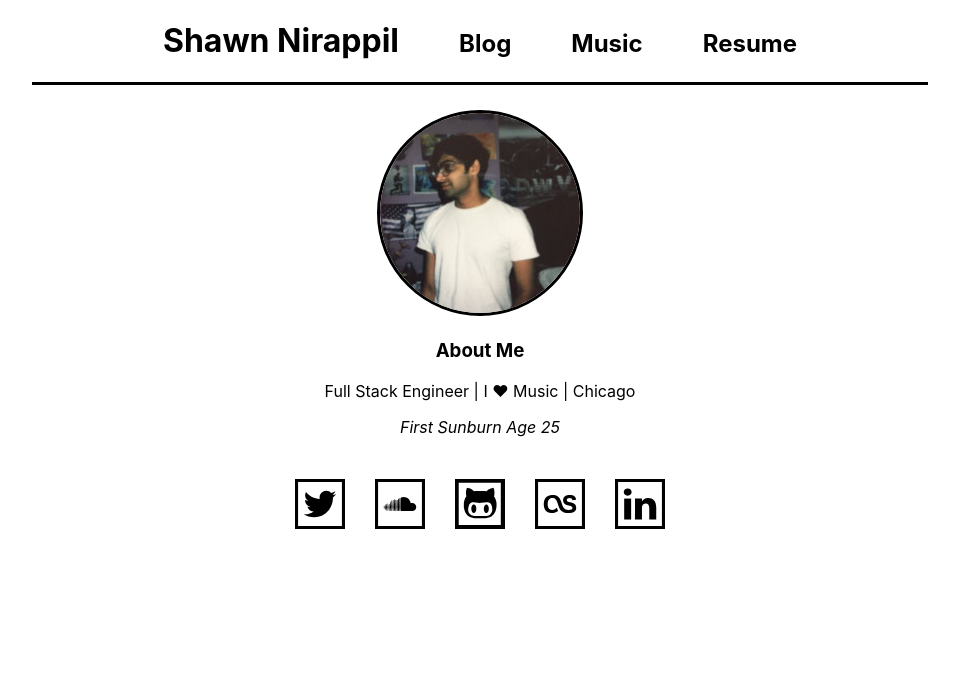
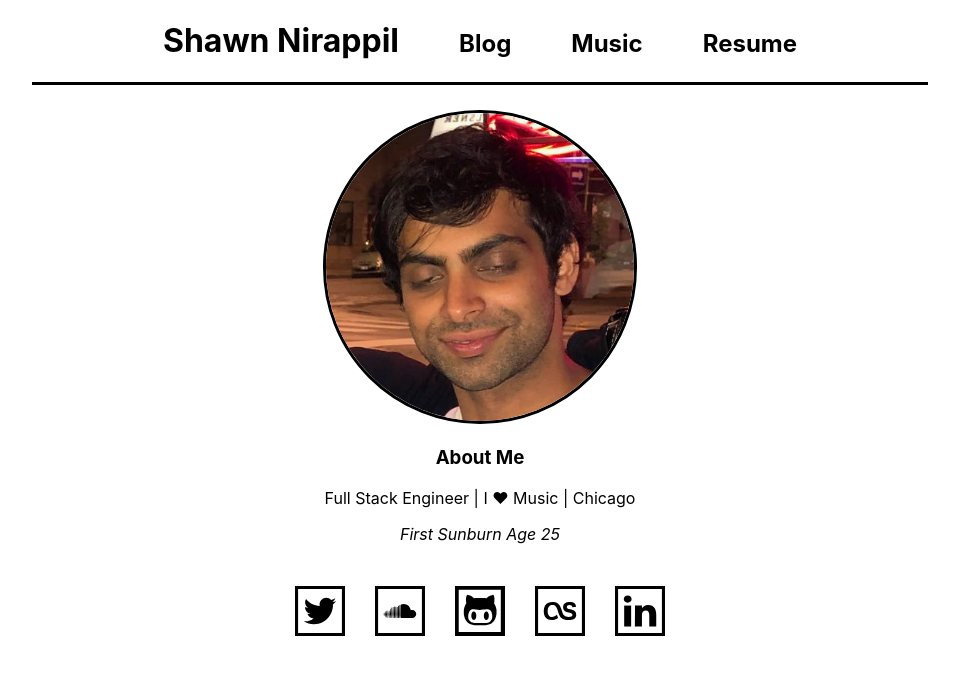
Before and after one commit to snirappi/ShawnNirappil.com, a React (Create React App) app in the folder shawnnirappil/: page /#/ in a window 1280 px wide. Shown: the top 674 px of the page, without its empty margins (160-1119 px from the left). Built offline with nearby package versions, Linux system fonts and the light colour scheme.

Commit message:
updated profile picture and sizing

```diff
--- a/shawnnirappil/src/App.css
+++ b/shawnnirappil/src/App.css
@@ -105,6 +105,8 @@ a:visited {
 }
 
 .Face-img {
+  width: 25%;
+  height: 25%;
   border-radius: 50%;
   border: 3px solid black;
 }
```
Also changed, not shown: shawnnirappil/src/icons/face.jpg.
